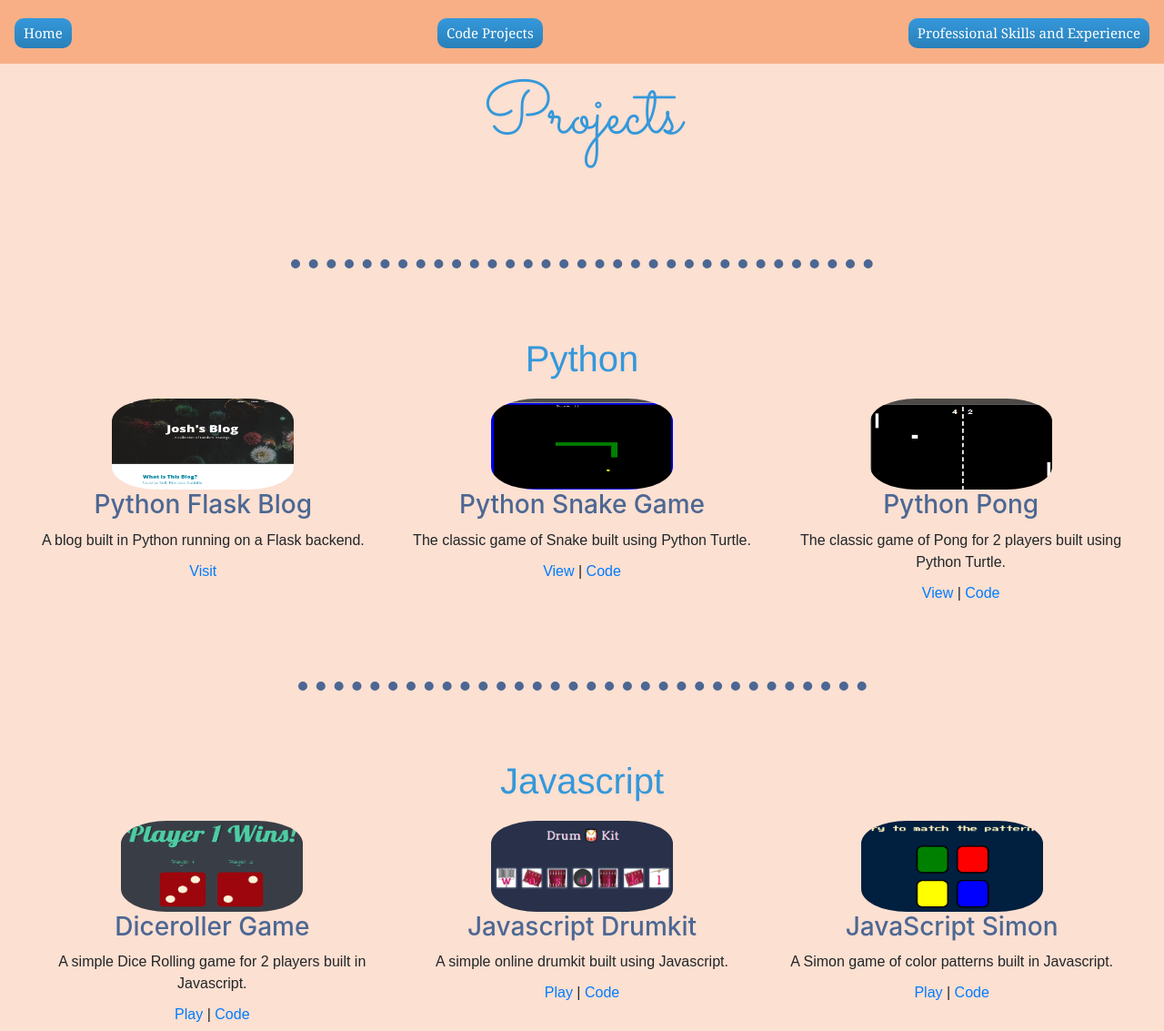
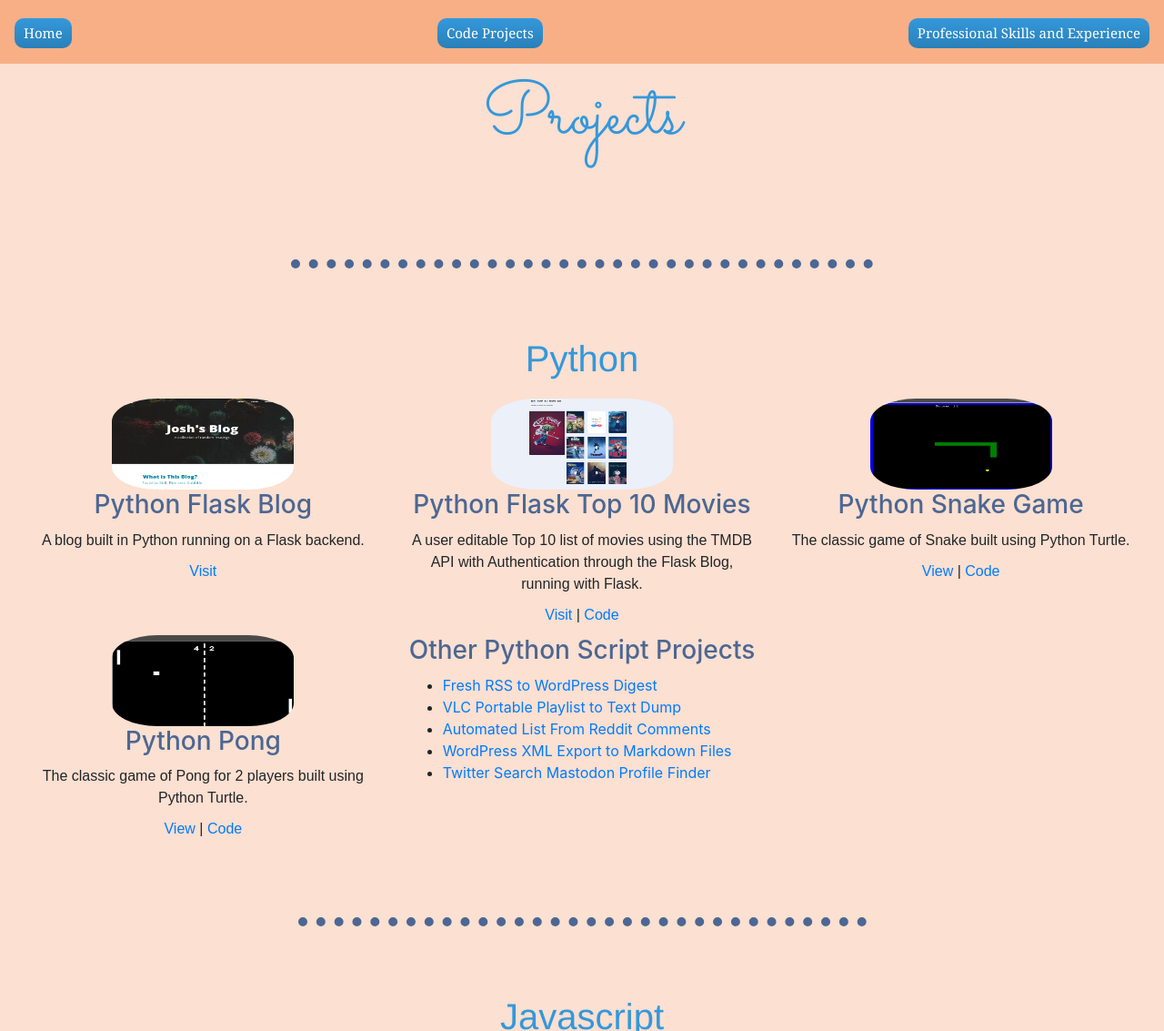
Before and after one commit to RamenJunkie/ramenjunkie.github.io, a plain HTML site: page projects.html in a window 1280 px wide. Shown: the top 1133 px of the page at 91% size. Drawn offline with nearby package versions, Linux system fonts and the light colour scheme; a web font is replaced by a local one.

Commit message:
Formatting

```diff
--- a/css/style.css
+++ b/css/style.css
@@ -214,3 +214,7 @@ table {
     background-image: linear-gradient(to bottom, #3cb0fd, #3498db);
     text-decoration: none;
   }
+
+.project-list {
+    text-align: left;
+}
--- a/projects.html
+++ b/projects.html
@@ -45,11 +45,17 @@
               <div class="container-fluid">
                 <div class="row">
                     <div class="col-lg-4 featured-card">
-                     <a href="http://smallblog.bloggingintensifies.com/"><img class="feature_icon" src="images/pythonblog.png" alt="Python Flash Blog"></a>
+                     <a href="http://flask.bloggingintensifies.com/films"><img class="feature_icon" src="images/pythonblog.png" alt="Python Flash Blog"></a>
                      <h3>Python Flask Blog</h3>
                      <p>A blog built in Python running on a Flask backend.</p>
-                     <p><a href="http://smallblog.bloggingintensifies.com/">Visit</a> <!--| <a href="">Code</a></p>-->
+                     <p><a href="http://flask.bloggingintensifies.com/">Visit</a> <!--| <a href="">Code</a></p>-->
                     </div>
+                  <div class="col-lg-4 featured-card">
+                      <a href="http://flask.bloggingintensifies.com/films"><img class="feature_icon" src="images/toptenwebsite.png" alt="Python Top Ten Movies Website"></a>
+                      <h3>Python Flask Top 10 Movies</h3>
+                      <p>A user editable Top 10 list of movies using the TMDB API with Authentication through the Flask Blog, running with Flask.</p>
+                      <p><a href="http://flask.bloggingintensifies.com/films">Visit</a> | <a href="https://github.com/RamenJunkie/100-Days-of-Code-Python-Udemy-Course/tree/master/058%20-%20069%20-%20Advanced%20-%20Using%20Flask/Day%20064%20-%20Top%20Ten%20Movies%20Website">Code</a></p>
+                     </div>
                   <div class="col-lg-4 featured-card">
                       <a href="https://replit.com/@RamenJunkie/Python-Snake-Game?v=1"><img class="feature_icon" src="images/snakegame.png" alt="Python Snake Game"></a>
                       <h3>Python Snake Game</h3>
@@ -61,6 +67,17 @@
                       <h3>Python Pong</h3>
                       <p>The classic game of Pong for 2 players built using Python Turtle.</p>
                       <p><a href="https://replit.com/@RamenJunkie/Python-Pong?v=1">View</a> | <a href="https://github.com/RamenJunkie/Python-Pong">Code</a></p>
+                     </div>
+                     <div class="col-lg-4 featured-card">
+                      <h3>Other Python Script Projects</h3>
+                      <p><ul>
+                        <li class="project-list"><a href="https://bloggingintensifies.com/code-project-fresh-rss-to-wordpress-digest/">Fresh RSS to WordPress Digest</a></li>
+                        <li class="project-list"><a href="https://bloggingintensifies.com/42971-2/">VLC Portable Playlist to Text Dump</a></li>
+                        <li class="project-list"><a href="https://bloggingintensifies.com/code-project-automated-list-from-reddit-comments/">Automated List From Reddit Comments</a></li>
+                        <li class="project-list"><a href="https://github.com/RamenJunkie/Wordpress_To_Markdown">WordPress XML Export to Markdown Files</a></li>
+                        <li class="project-list"><a href="https://gist.github.com/RamenJunkie/7669681fb879484087fa4bc9281ce344">Twitter Search Mastodon Profile Finder</a></li>
+                      </ul>
+                      </p>
                      </div>
                 </div>
             </div>
```
Also changed, not shown: images/toptenwebsite.png (added).
